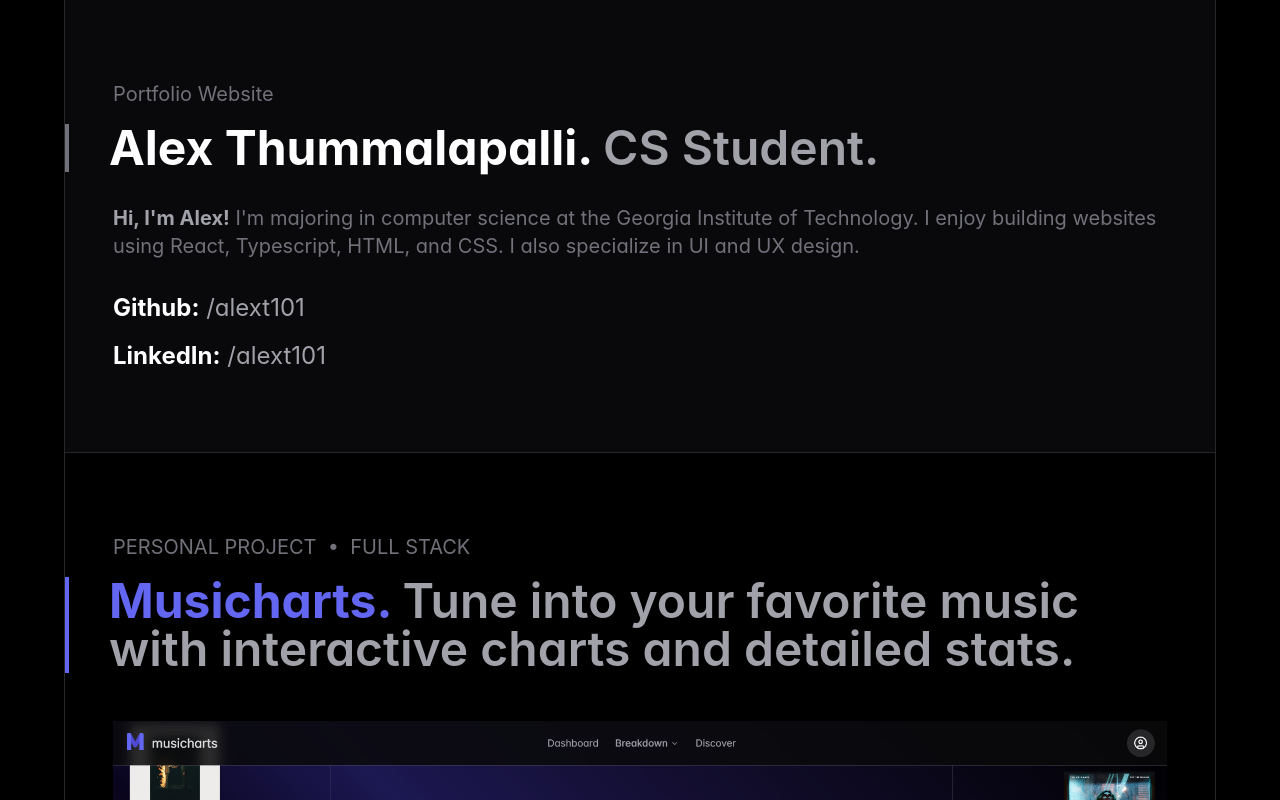
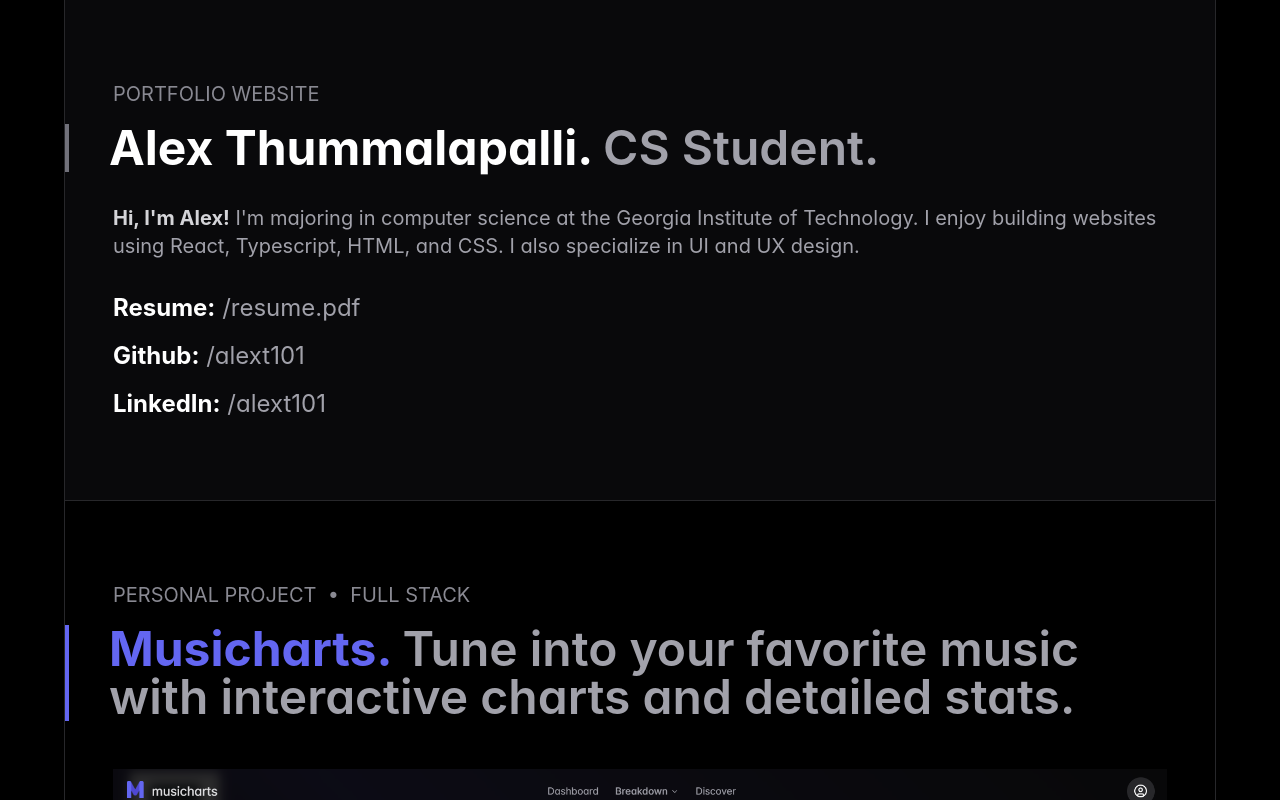
Before and after one commit to AlexT101/portfolio-v2, a Next.js app: page / in a window 1280 px wide. Shown: the top 800 px of the page. Built offline with nearby package versions, Linux system fonts and the light colour scheme; a web font is replaced by a local one.

Commit message:
accessibility fixes, remove unnecessary code

```diff
--- a/app/globals.css
+++ b/app/globals.css
@@ -3,9 +3,6 @@
 @tailwind utilities;
 
 :root {
-  --foreground-rgb: 0, 0, 0;
-  --background-start-rgb: 214, 219, 220;
-  --background-end-rgb: 255, 255, 255;
   font-family: 'Inter', sans-serif;
   font-feature-settings: 'liga' 1, 'calt' 1, 'cv02' 1, 'cv03' 1, 'cv04' 1, 'cv11' 1;
   color-scheme: dark;
@@ -14,23 +11,6 @@
   -moz-osx-font-smoothing: grayscale;
 }
 
-@media (prefers-color-scheme: dark) {
-  :root {
-    --foreground-rgb: 255, 255, 255;
-    --background-start-rgb: 0, 0, 0;
-    --background-end-rgb: 0, 0, 0;
-  }
+body {
+  background: black;
 }
-
-body {
-  color: rgb(var(--foreground-rgb));
-  background: linear-gradient(to bottom,
-      transparent,
-      rgb(var(--background-end-rgb))) rgb(var(--background-start-rgb));
-}
-
-@layer utilities {
-  .text-balance {
-    text-wrap: balance;
-  }
-}
--- a/app/layout.tsx
+++ b/app/layout.tsx
@@ -3,7 +3,7 @@
 import type { Metadata } from "next";
 import "./globals.css";
 
-export const metadata = {
+export const metadata: Metadata = {
   metadataBase: new URL('https://alext.app/'),
   title: "AlexT Portfolio",
   description: "CS student at Georgia Tech who enjoys design and development.",
@@ -25,7 +25,11 @@
           content="minimum-scale=1, initial-scale=1, width=device-width, user-scalable=no"
         />
       </head>
-      <body>{children}</body>
+      <body>
+        {children}
+        <Analytics />
+        <SpeedInsights />
+      </body>
     </html>
   );
 }
--- a/components/footer.tsx
+++ b/components/footer.tsx
@@ -1,8 +1,8 @@
 export default function Footer() {
     return (
         <footer className="w-full bg-zinc-950 max-w-6xl p-6 sm:p-12 border-x border-b border-zinc-800 flex items-center justify-center text-center">
-            <p className="text-zinc-500 text-lg sm:text-xl">
-                <span className="block sm:inline">© {new Date().getFullYear()} Alex Thummalapalli.</span>
+            <p className="text-[#898992] text-lg sm:text-xl">
+                <span className="block sm:inline">© {new Date().getFullYear()} Alex Thummalapalli. </span>
                 <span className="block sm:inline">All rights reserved.</span>
             </p>
         </footer>
--- a/components/header.tsx
+++ b/components/header.tsx
@@ -1,13 +1,14 @@
 export default function Header() {
     return (
         <header className="w-full bg-zinc-950 max-w-6xl p-6 sm:p-12 py-12 sm:py-20 border-x border-b border-zinc-800 flex flex-col">
-            <p className="text-zinc-500 text-lg sm:text-xl mb-4">Portfolio Website</p>
-            <h2 className="border-l-4 border-zinc-500 -ml-6 sm:-ml-12 pl-4 sm:pl-10 text-3xl sm:text-5xl font-semibold text-zinc-400">
+            <p className="text-[#898992] text-lg sm:text-xl mb-4 uppercase">Portfolio Website</p>
+            <h1 className="border-l-4 border-zinc-500 -ml-6 sm:-ml-12 pl-4 sm:pl-10 text-3xl sm:text-5xl font-semibold text-zinc-400">
                 <span className="font-bold text-white">Alex Thummalapalli. </span>
                 <span className="block sm:inline">CS Student.</span>
-            </h2>
-            <p className="text-zinc-500 text-lg sm:text-xl mt-8"><span className="text-zinc-400 font-bold">Hi, I'm Alex!</span> I'm majoring in computer science at the Georgia Institute of Technology. I enjoy building websites using React, Typescript, HTML, and CSS. I also specialize in UI and UX design.</p>
+            </h1>
+            <p className="text-zinc-400 text-lg sm:text-xl mt-8"><span className="text-zinc-300 font-bold">Hi, I'm Alex!</span> I'm majoring in computer science at the Georgia Institute of Technology. I enjoy building websites using React, Typescript, HTML, and CSS. I also specialize in UI and UX design.</p>
             <div className="text-zinc-400 text-xl sm:text-2xl flex flex-col gap-4 mt-8">
+                <p><span className="font-bold text-white">Resume:</span> <a className="hover:underline" href="https://drive.google.com/file/d/1WmNBNW5tS6ZugPjRx6H2PEglHoviP7r1/view?usp=sharing" target="_blank" rel="noopener noreferrer">/resume.pdf</a></p>
                 <p><span className="font-bold text-white">Github:</span> <a className="hover:underline" href="https://github.com/alext101" target="_blank" rel="noopener noreferrer">/alext101</a></p>
                 <p><span className="font-bold text-white">LinkedIn:</span> <a className="hover:underline" href="https://www.linkedin.com/in/alext101/" target="_blank" rel="noopener noreferrer">/alext101</a></p>
             </div>
--- a/components/return-button.tsx
+++ b/components/return-button.tsx
@@ -14,7 +14,6 @@
         window.addEventListener('scroll', handleDocumentChange);
         window.addEventListener('resize', handleDocumentChange);
 
-        // Initial check
         handleDocumentChange();
 
         return () => {
--- a/components/section.tsx
+++ b/components/section.tsx
@@ -1,21 +1,5 @@
 import EmblaCarousel from './carousel/EmblaCarousel';
 import '../components/carousel/embla.css';
-
-interface SectionProps {
-    type: string;
-    scope: string;
-    title: string;
-    description: string;
-    role: string;
-    stack: string;
-    purpose: string;
-    github?: string;
-    githubLink?: string;
-    fullDescription: string;
-    slideRoot?: string;
-    slideCount?: number;
-    accentColor: string;
-}
 
 //Function to add line breaks to the fullDescription string at \n
 function addLineBreak(str: string) {
@@ -39,13 +23,29 @@
     return slidePaths;
 }
 
+interface SectionProps {
+    type: string;
+    scope: string;
+    title: string;
+    description: string;
+    role: string;
+    stack: string;
+    purpose: string;
+    github?: string;
+    githubLink?: string;
+    fullDescription: string;
+    slideRoot?: string;
+    slideCount?: number;
+    accentColor: string;
+}
+
 export default function Section({ type, scope, title, description, role, stack, purpose, github, githubLink, fullDescription, slideRoot, slideCount, accentColor }: SectionProps) {
     return (
-        <div className="w-full bg-black max-w-6xl p-6 sm:p-12 py-12 sm:py-20 border-x border-b border-zinc-800 flex flex-col">
-            <p className="text-zinc-500 text-lg sm:text-xl mb-4">
-                <span className="block sm:inline">{type.toUpperCase()}</span>
+        <section className="w-full bg-black max-w-6xl p-6 sm:p-12 py-12 sm:py-20 border-x border-b border-zinc-800 flex flex-col">
+            <p className="text-[#898992] text-lg sm:text-xl mb-4">
+                <span className="block sm:inline uppercase">{type}</span>
                 <span className="hidden sm:inline">&nbsp;&nbsp;•&nbsp;&nbsp;</span>
-                <span className="block sm:inline">{scope.toUpperCase()}</span>
+                <span className="block sm:inline uppercase">{scope}</span>
             </p>
             <h2 style={{ borderLeft: `4px solid ${accentColor}` }} className="-ml-6 sm:-ml-12 pl-4 sm:pl-10 text-3xl sm:text-5xl font-semibold text-zinc-400">
                 <span style={{ color: accentColor }} className="font-bold">{title}. </span>
@@ -63,6 +63,6 @@
                 </div>
                 <div className="md:w-0 md:flex-1 text-zinc-400 text-base sm:text-lg leading-relaxed">{addLineBreak(fullDescription)}</div>
             </div>
-        </div>
+        </section>
     );
 }
--- a/tailwind.config.ts
+++ b/tailwind.config.ts
@@ -6,15 +6,7 @@
     "./components/**/*.{js,ts,jsx,tsx,mdx}",
     "./app/**/*.{js,ts,jsx,tsx,mdx}",
   ],
-  theme: {
-    extend: {
-      backgroundImage: {
-        "gradient-radial": "radial-gradient(var(--tw-gradient-stops))",
-        "gradient-conic":
-          "conic-gradient(from 180deg at 50% 50%, var(--tw-gradient-stops))",
-      },
-    },
-  },
+  theme: {},
   plugins: [],
 };
 export default config;
```
Also changed, not shown: public/practice-screen1.png.
